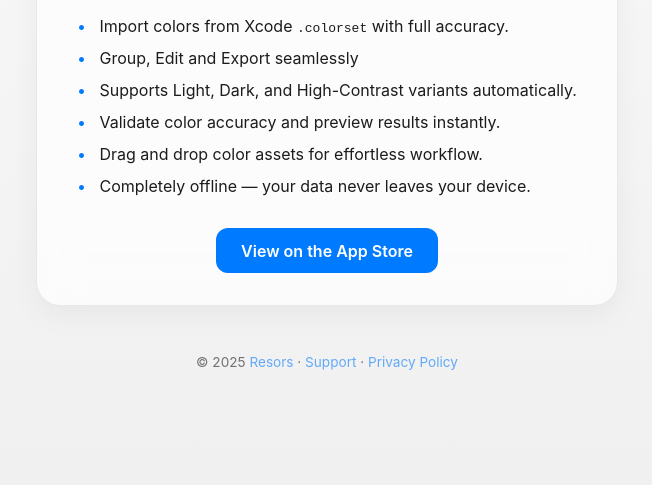
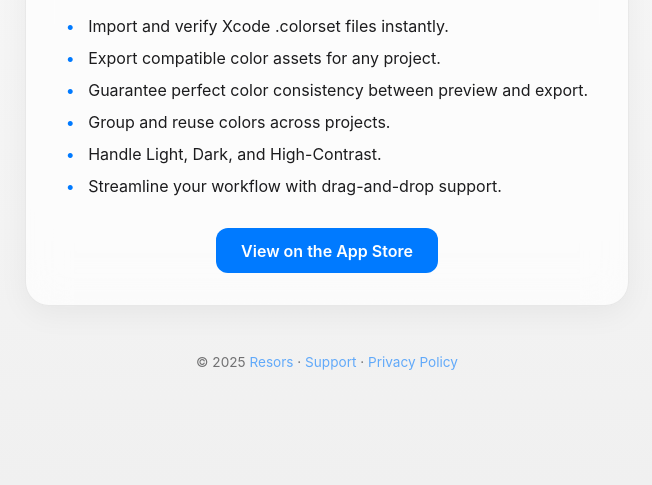
Before and after one commit to andriyyezerskiy/resors.site, a plain HTML site: page index.html in a window 1280 px wide. Shown: the part 379-864 px from the top of the page, without its empty margins (313-965 px from the left). Drawn offline with Linux system fonts and the light colour scheme.

Commit message:
Update index.html

```diff
--- a/index.html
+++ b/index.html
@@ -110,12 +110,12 @@
     <div class="logo">Resors</div>
     <div class="subtitle">Asset Management for Xcode</div>
     <ul class="features">
-      <li>Import colors from Xcode <code>.colorset</code> with full accuracy.</li>
-      <li>Group, Edit and Export seamlessly</li>
-      <li>Supports Light, Dark, and High-Contrast variants automatically.</li>
-      <li>Validate color accuracy and preview results instantly.</li>
-      <li>Drag and drop color assets for effortless workflow.</li>
-      <li>Completely offline — your data never leaves your device.</li>
+      <li>Import and verify Xcode .colorset files instantly.</li>
+      <li>Export compatible color assets for any project.</li>
+      <li>Guarantee perfect color consistency between preview and export.</li>
+      <li>Group and reuse colors across projects.</li>
+      <li>Handle Light, Dark, and High-Contrast.</li>
+      <li>Streamline your workflow with drag-and-drop support.</li>
     </ul>
     <a class="button" href="https://apps.apple.com/app/resors">View on the App Store</a>
   </div>
```
